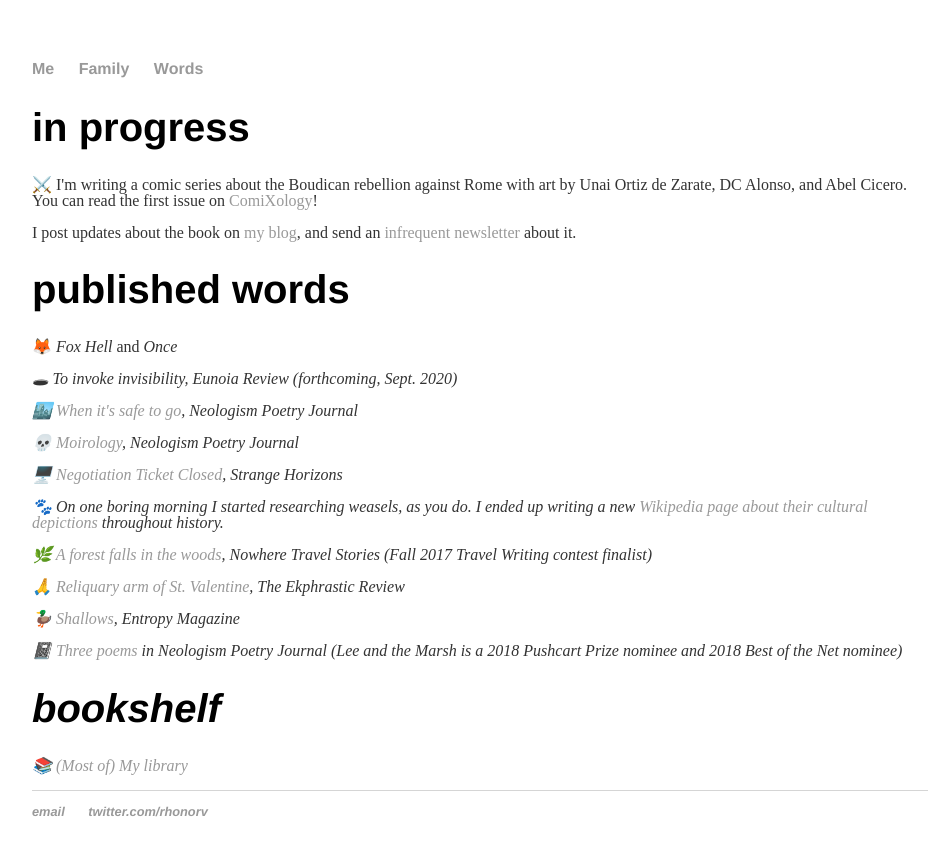
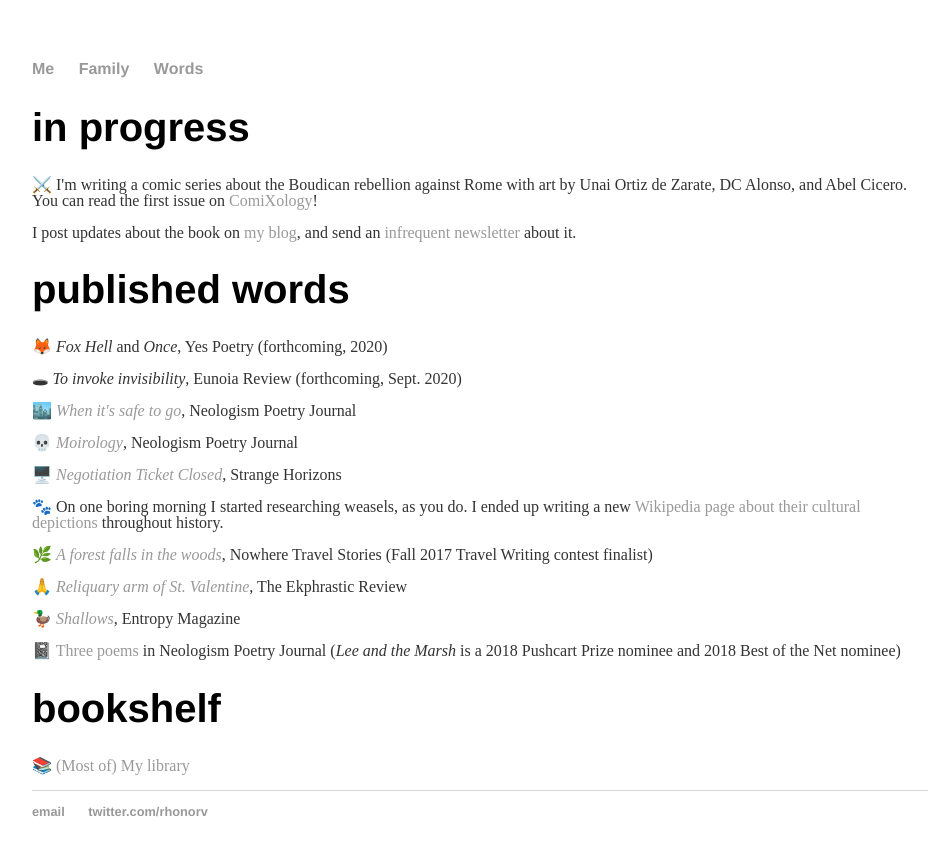
Before and after one commit to rhonorv/rhonorv.github.io, a Jekyll site: the page words/index.html, which Jekyll copies as it is, in a window 1280 px wide. Shown: the top 856 px of the page, without its empty margins (160-1097 px from the left). Built offline with Jekyll 4.4.1, drawn with Linux system fonts in a browser that asks for light colours; some of the changed lines change nothing that is shown.

Commit message:
Update index.html

```diff
--- a/words/index.html
+++ b/words/index.html
@@ -29,7 +29,7 @@
 
 	<div class="words">
 	<h1>published words</h1>
-		<p><span aria-hidden="true">🦊 <em>Fox Hell</em> and <em>Once</em, Yes Poetry (forthcoming, 2020)</p>
+		<p><span aria-hidden="true">🦊 <em>Fox Hell</em> and <em>Once</em>, Yes Poetry (forthcoming, 2020)</p>
 
 		<p><span aria-hidden="true">🕳 <em>To invoke invisibility</em>, Eunoia Review (forthcoming, Sept. 2020)</p>
 
```
